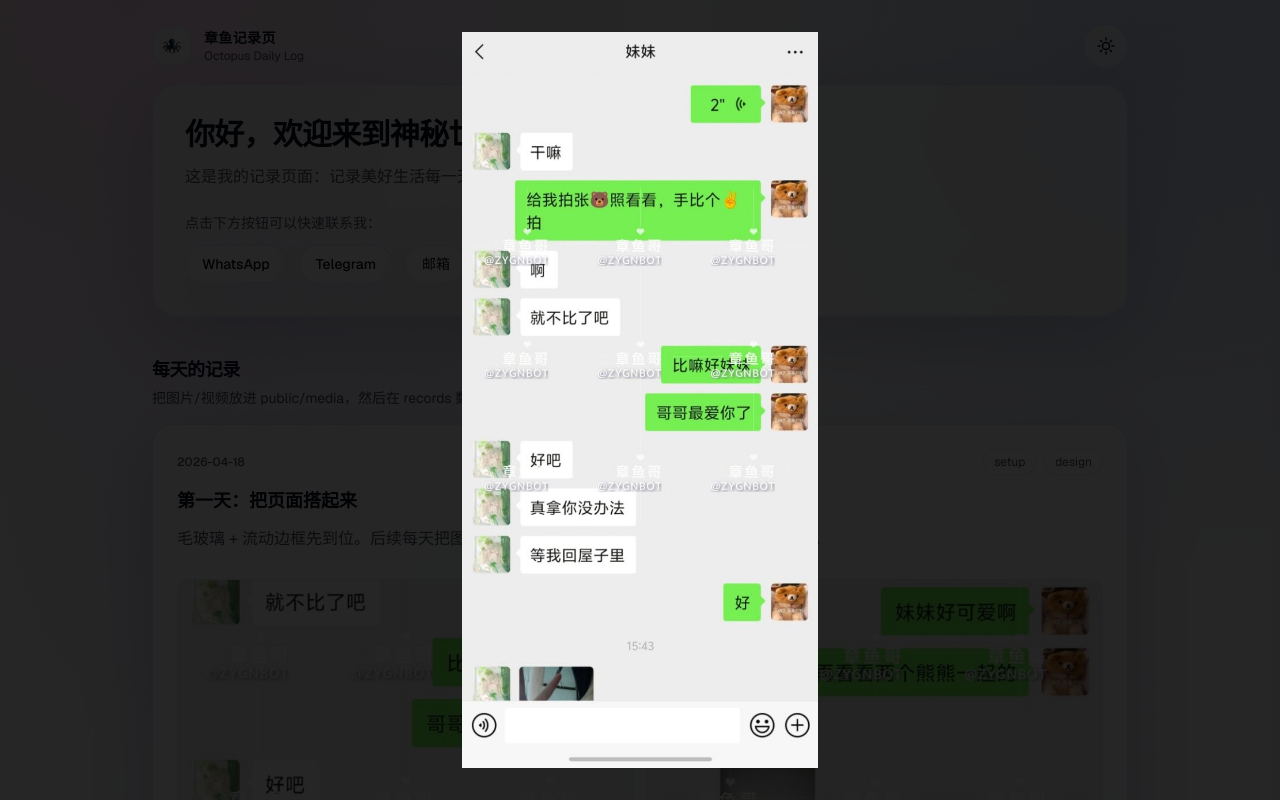
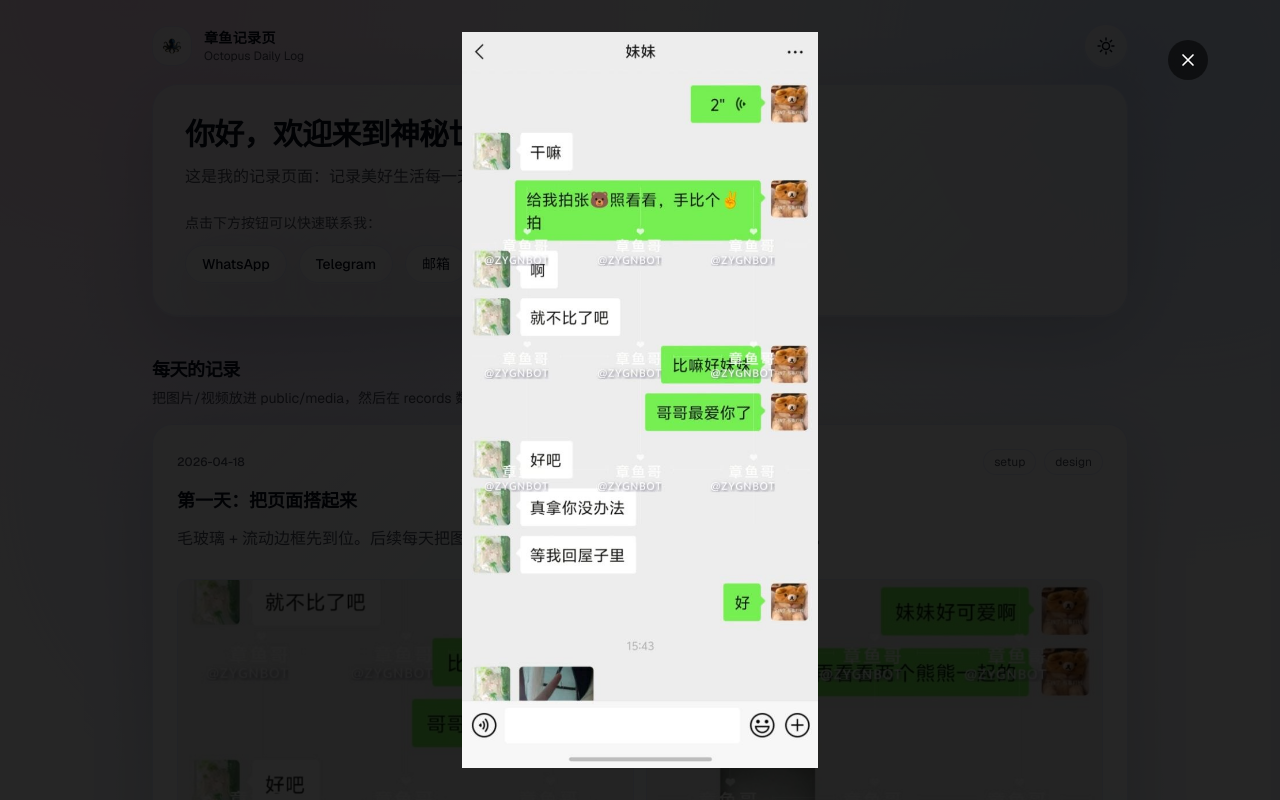
Before and after one commit to CNK7/zygab, a Next.js app: page / in a window 1280 px wide. Both pictures are taken after a click on the button 405 px from the left and 707 px from the top of the page. Shown: the top 800 px of the page. Built offline with nearby package versions, Linux system fonts and the light colour scheme.

Commit message:
feat: 视频支持放大观看并补充Vercel LFS说明

```diff
--- a/src/app/components/MediaGrid.tsx
+++ b/src/app/components/MediaGrid.tsx
@@ -12,11 +12,11 @@
 };
 
 export default function MediaGrid({ media }: { media: MediaItem[] }) {
-  const [activeImage, setActiveImage] = useState<MediaItem | null>(null);
+  const [activeMedia, setActiveMedia] = useState<MediaItem | null>(null);
 
   useEffect(() => {
     function onKeyDown(event: KeyboardEvent) {
-      if (event.key === "Escape") setActiveImage(null);
+      if (event.key === "Escape") setActiveMedia(null);
     }
 
     window.addEventListener("keydown", onKeyDown);
@@ -25,11 +25,11 @@
 
   useEffect(() => {
     const previousOverflow = document.body.style.overflow;
-    if (activeImage) document.body.style.overflow = "hidden";
+    if (activeMedia) document.body.style.overflow = "hidden";
     return () => {
       document.body.style.overflow = previousOverflow;
     };
-  }, [activeImage]);
+  }, [activeMedia]);
 
   return (
     <>
@@ -48,6 +48,20 @@
                   src={item.src}
                   poster={item.poster}
                 />
+                <button
+                  type="button"
+                  onClick={() => setActiveMedia(item)}
+                  className="absolute right-2 top-2 grid h-9 w-9 place-items-center rounded-full bg-black/45 text-white backdrop-blur hover:bg-black/55 active:bg-black/65"
+                  aria-label="放大观看视频"
+                  title="放大观看"
+                >
+                  <svg viewBox="0 0 24 24" className="h-5 w-5" fill="none" stroke="currentColor" strokeWidth="2">
+                    <path d="M9 3H5a2 2 0 0 0-2 2v4" strokeLinecap="round" />
+                    <path d="M15 21h4a2 2 0 0 0 2-2v-4" strokeLinecap="round" />
+                    <path d="M21 9V5a2 2 0 0 0-2-2h-4" strokeLinecap="round" />
+                    <path d="M3 15v4a2 2 0 0 0 2 2h4" strokeLinecap="round" />
+                  </svg>
+                </button>
               </div>
             );
           }
@@ -56,7 +70,7 @@
             <button
               key={`${item.type}:${item.src}`}
               type="button"
-              onClick={() => setActiveImage(item)}
+              onClick={() => setActiveMedia(item)}
               className="panel-soft relative aspect-video overflow-hidden rounded-xl border border-[color:var(--panel-border)] text-left"
               aria-label={`查看大图：${item.alt ?? "图片"}`}
             >
@@ -72,28 +86,54 @@
         })}
       </div>
 
-      {activeImage && typeof document !== "undefined"
+      {activeMedia && typeof document !== "undefined"
         ? createPortal(
             <div
               className="fixed inset-0 z-[9998] flex items-center justify-center bg-black/85 p-2 sm:p-6"
-              onPointerDown={() => setActiveImage(null)}
+              onPointerDown={() => setActiveMedia(null)}
               role="presentation"
             >
               <div
                 className="relative h-[92dvh] w-[96vw] max-w-6xl"
-                onPointerDown={() => setActiveImage(null)}
+                onPointerDown={(e) => e.stopPropagation()}
                 role="dialog"
                 aria-modal="true"
-                aria-label="图片预览"
+                aria-label={activeMedia.type === "video" ? "视频预览" : "图片预览"}
               >
+                <button
+                  type="button"
+                  onClick={() => setActiveMedia(null)}
+                  className="absolute right-2 top-2 z-10 grid h-10 w-10 place-items-center rounded-full bg-black/55 text-white backdrop-blur hover:bg-black/65 active:bg-black/75"
+                  aria-label="关闭"
+                  title="关闭"
+                >
+                  <svg viewBox="0 0 24 24" className="h-5 w-5" fill="none" stroke="currentColor" strokeWidth="2">
+                    <path d="M6 6l12 12M18 6L6 18" strokeLinecap="round" />
+                  </svg>
+                </button>
+
+                {activeMedia.type === "video" ? (
+                  <div className="grid h-full w-full place-items-center">
+                    <video
+                      className="max-h-[92dvh] w-full max-w-6xl rounded-2xl bg-black object-contain"
+                      controls
+                      autoPlay
+                      playsInline
+                      preload="metadata"
+                      src={activeMedia.src}
+                      poster={activeMedia.poster}
+                    />
+                  </div>
+                ) : (
                   <Image
-                  src={activeImage.src}
-                  alt={activeImage.alt ?? ""}
+                    src={activeMedia.src}
+                    alt={activeMedia.alt ?? ""}
                     fill
                     sizes="100vw"
                     className="object-contain"
                     priority
                   />
+                )}
               </div>
             </div>,
             document.body,
```
Also changed, not shown: 1 other file (tests, documents, lock files or other folders). Lines whose indentation alone changed are shown as unchanged.
